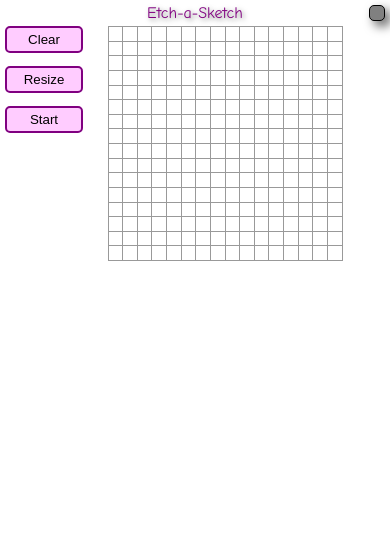
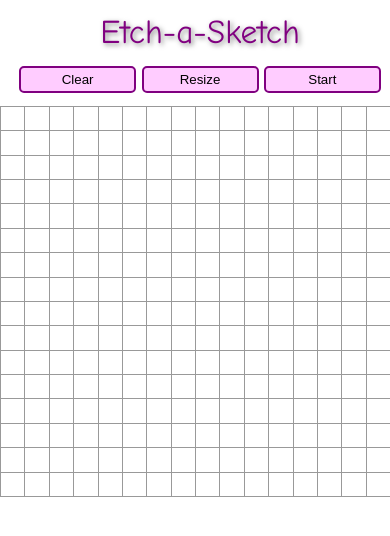
Before and after one commit to JohnPiatras/sketch, a plain HTML site: page index.html in a window 390 px wide. Drawn offline with Linux system fonts and the light colour scheme.

Commit message:
Moved control buttons left for deskop and landscape mobile, to top for portrait on mobile.

```diff
--- a/index.html
+++ b/index.html
@@ -7,12 +7,11 @@
 	<meta name="viewport" content="user-scalable=no, initial-scale=1, maximum-scale=1, minimum-scale=1, width=device-width">
 </head>
 <body>
-	<div id="top">
+	<div id="top"></div>
+	<div id="controls">
+
 		<h1>Etch-a-Sketch</h1>
-		<div id="fullscreenButton"></div>
-	</div>
 
-	<div id="controls">
 		<button type="button" class="button" id = "clear_bttn">Clear</button>
 		<button type="button" class="button" id = "resize_bttn">Resize</button>
 		<button type="button" class="button" id = "start_bttn">Start</button>
@@ -32,7 +31,7 @@
 		</div>
 	</div>
 
-    <script src="scripts/fullscreenbutton.js"></script>
+   <!-- <script src="scripts/fullscreenbutton.js"></script>-->
     <script src="scripts/main.js"></script>
 </body>
 </html>
--- a/styles/main.css
+++ b/styles/main.css
@@ -11,31 +11,19 @@ body{
 }
 
 #top {
-	padding-top:25px;
-	padding-bottom:25px;
+	width:100%;
+	height:16px;
 }
 
-#top h1 {
-	width:80%;
-	margin:auto;
+h1 {
+	width:100%;
 	text-align:center;
-	font-size: 10vh;
+	font-size: 32pt;
 	color: purple;
 	text-shadow: 2px 2px 5px rgba(0,0,0,0.5);
+	margin-bottom:1em;
 }
 
-#fullscreenButton {
-	position:absolute;
-	background-color:grey;
-	border: 5px solid black;
-	border-radius: 8px;
-	box-shadow: 5px 5px 10px 1px rgba(0, 0, 0, 0.5);
-	width:32px;
-	height:32px;
-	right:5px;
-	top:5px;
-
-}
 
 .hide {
 	display: none;
@@ -88,6 +76,7 @@ body{
 	padding:0 5px 0 5px;
 	float:left;
 	width:25%;
+	text-align:center;
 }
 
 #controls .button{
@@ -171,28 +160,24 @@ body{
 
 
 @media only screen and (max-device-width: 1280px) {
-	#top{
-		padding:5px 0 5px 0;
+
+	h1{
+		font-size:25pt;
+		margin-bottom:0.5em;
 	}
 
-	#top h1{
-		font-size:12pt;
+	#controls{
+		width:100%;
 	}
 
-	#fullscreenButton{
-		width:14px;
-		height:14px;
-		border:1px solid black;
-		border-radius:5px;
-	}
-
-	.button{
+	#controls .button{
 		height:2em;
 		margin:0 0 1em 0;
+		width:30%;
 	}
 
 	.grid-container{
-		width:60%;
+		width:100%;
 	}
 
 	#resize-dialog{
@@ -219,7 +204,20 @@ body{
 }
 
 @media only screen and (max-device-width: 1280px) and (orientation: landscape) {
+
 	.grid-container{
 		width:50%;
 	}
+
+	h1 {
+		font-size:20pt;
+	}
+
+	#controls{
+		width:40%;
+	}
+
+	#controls .button{
+		width:80%;
+	}
 }
```
